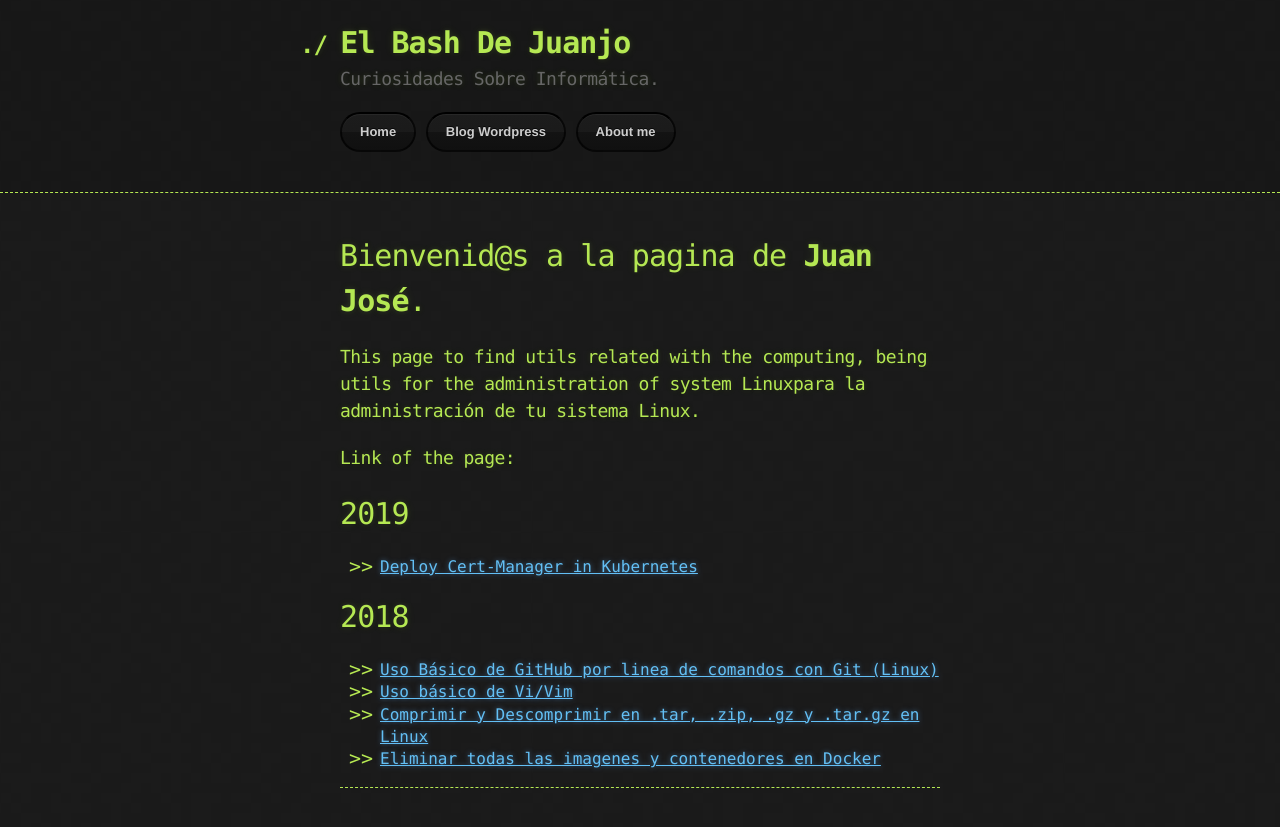
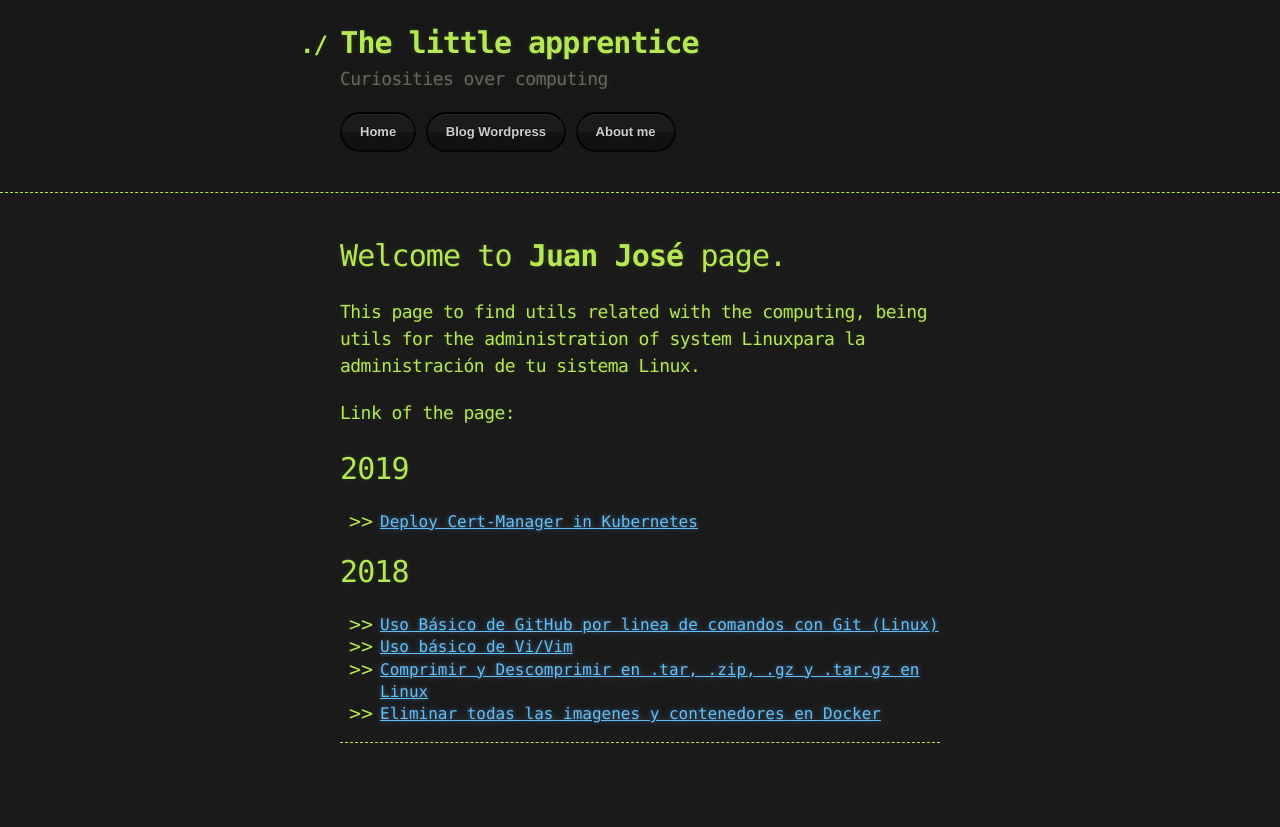
Before and after one commit to juanjoselopezroldan/juanjoselopezroldan.github.io, a Jekyll site: the page built from index.md, in a window 1280 px wide. Shown: the top 827 px of the page. Built offline with Jekyll 4.4.1, drawn with Linux system fonts in a browser that asks for light colours; our own code applies the rules of GitHub Pages for plain Markdown files.

Commit message:
changes in the tittle and in the desing of page

```diff
--- a/_config.yml
+++ b/_config.yml
@@ -1,5 +1,5 @@
-title: El Bash De Juanjo
-description: Curiosidades Sobre Informática.
+title: The little apprentice
+description: Curiosities over computing
 show_downloads: true
 google_analytics:
 theme: jekyll-theme-hacker
--- a/index.md
+++ b/index.md
@@ -2,7 +2,7 @@
 layout: default
 ---
 
-# [](#header-1)Bienvenid@s a la pagina de **Juan José**.
+# [](#header-1)Welcome to **Juan José** page.
 ### This page to find utils related with the computing, being utils for the administration of system Linuxpara la administración de tu sistema Linux.
 
 ### Link of the page:
```
